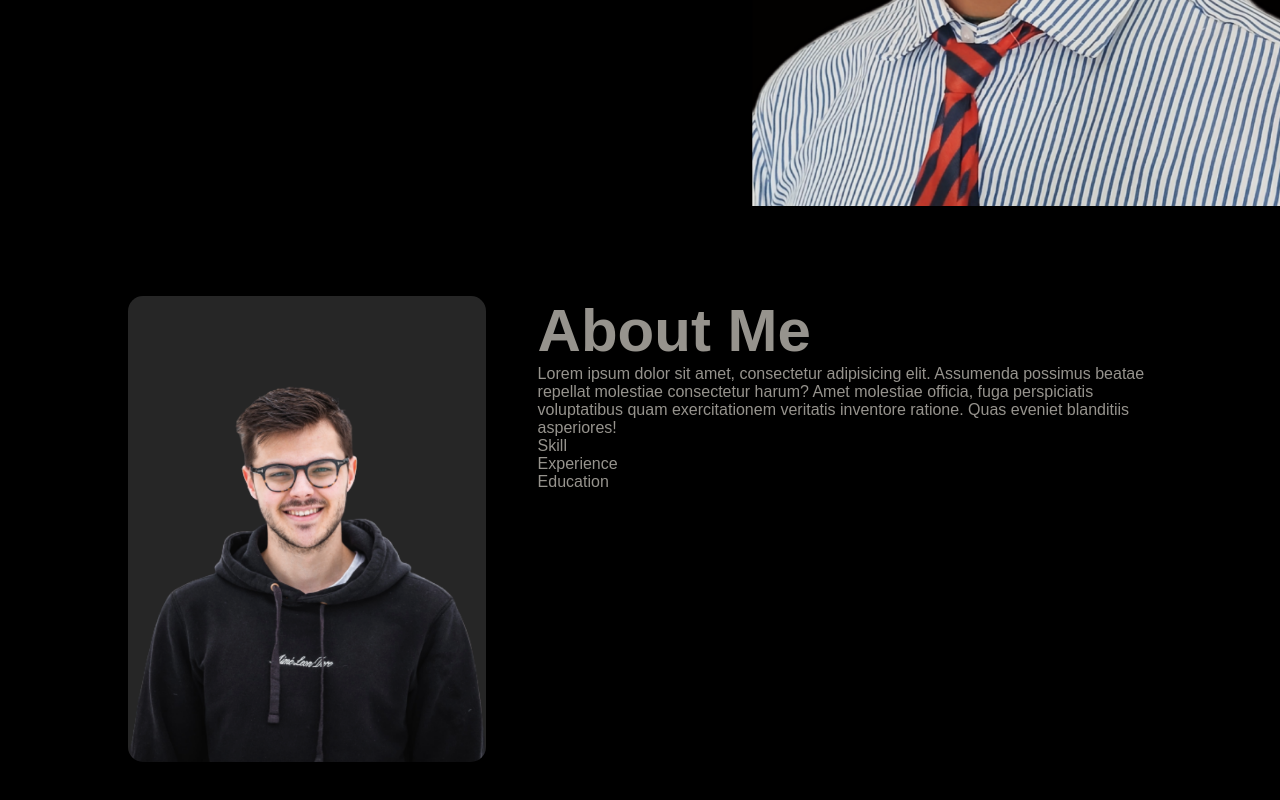
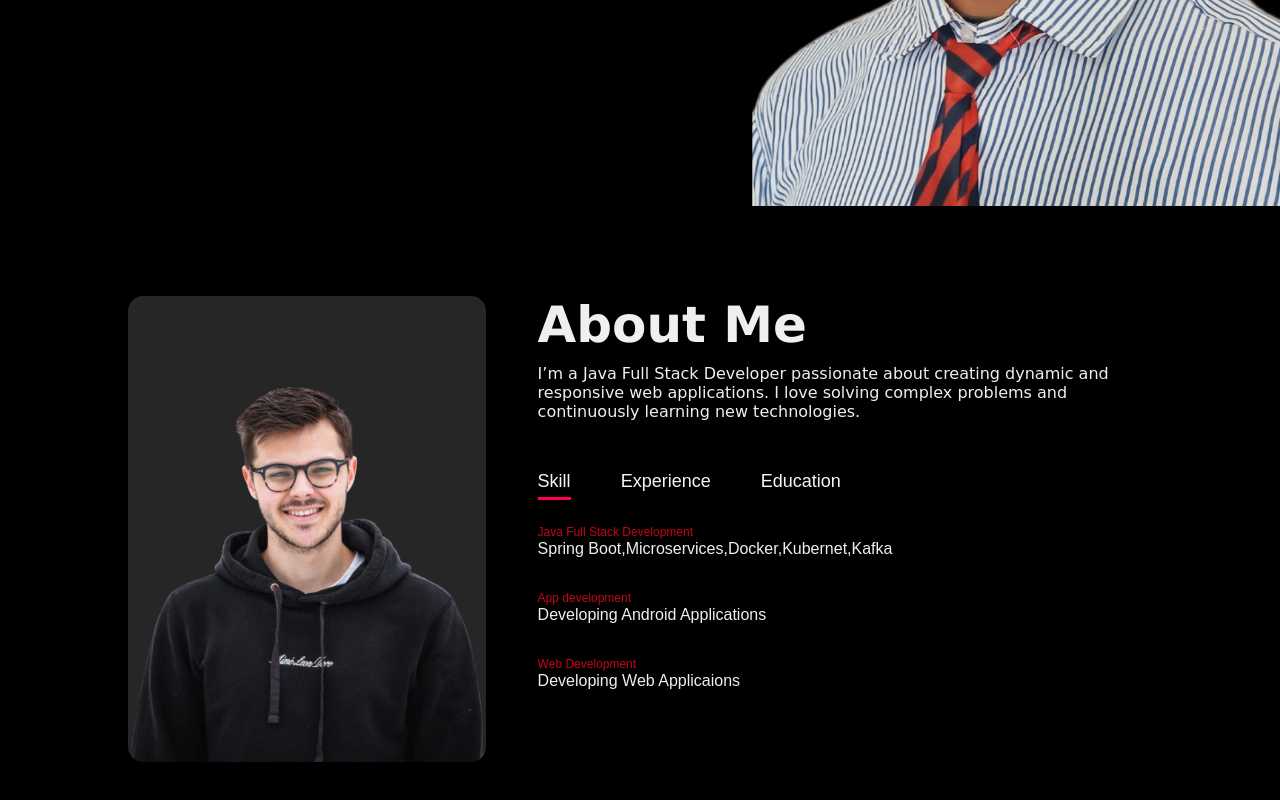
Before and after one commit to Smruti601/SR-Personal-Portfolio-, a plain HTML site: page index.html in a window 1280 px wide. Shown: the part 594-1394 px from the top of the page. Drawn offline with Linux system fonts and the light colour scheme.

Commit message:
about me section pushed

```diff
--- a/index.html
+++ b/index.html
@@ -35,16 +35,58 @@
                 </div>
                 <div class="about_col_2">
                     <h1 class="sub-title">About Me</h1>
-                    <p>Lorem ipsum dolor sit amet, consectetur adipisicing elit. Assumenda possimus beatae repellat molestiae consectetur harum? Amet molestiae officia, fuga perspiciatis voluptatibus quam exercitationem veritatis inventore ratione. Quas eveniet blanditiis asperiores!</p>
+                    <p>
+                        I’m a Java Full Stack Developer passionate about creating dynamic and responsive web applications.
+                        I love solving complex problems and continuously learning new technologies.
+                    </p>
 
                     <div class="tab_title">
-                        <div class="tab-links">Skill</div>
-                        <div class="tab-links">Experience</div>
-                        <div class="tab-links">Education</div>
+                        <div class="tab_links active_link" onclick="opentab('skill')">Skill</div>
+                        <div class="tab_links" onclick="opentab('experience')">Experience</div>
+                        <div class="tab_links" onclick="opentab('education')">Education</div>
+                    </div>
+                    <div class="tab_contains active_tab" id="skill">
+                        <ul>
+                            <li><span>Java Full Stack Development</span><br>Spring Boot,Microservices,Docker,Kubernet,Kafka </li>
+                            <li><span>App development</span><br>Developing Android Applications</li>
+                            <li><span>Web Development</span><br>Developing Web Applicaions</li>
+                        </ul>
+                    </div>
+                    <div class="tab_contains" id="experience">
+                        <ul>
+                            <li><span>No professional experience yet</span><br>
+                                Actively building projects and open to internship or full-time opportunities in Java Full Stack Development.
+                            </li>
+                        </ul>
+                    </div>
+
+                    <div class="tab_contains" id="education">
+                        <ul>
+                            <li><span>Bachalor Of Computer Application</span><br>Utkal University,Odisha,India</li>
+                            <li><span>Council Of Higher Secondary Education(CHSE)</span><br>Nayagarh Higher Secondary School,Nayagarh,Odisha,India</li>
+                            <li><span>Board Of Secondary Education</span><br>Kishore Chandra Nodal Vidyapitha,Gania,Nayagarh,Odisha,India</li>
+                        </ul>
                     </div>
                 </div>
             </div>
         </div>
     </div>
+
+    <script>
+        var tablinks = document.getElementsByClassName("tab_links");
+        var tabcontains = document.getElementsByClassName("tab_contains");
+
+        function opentab(tabname){
+            for (let tablink of tablinks) {
+                tablink.classList.remove("active_link");
+            }
+            for (let tabcontain of tabcontains) {
+                tabcontain.classList.remove("active_tab");
+            }
+            event.currentTarget.classList.add("active_link");
+            document.getElementById(tabname).classList.add("active_tab");
+        }
+    </script>
+
 </body>
 </html>
--- a/style.css
+++ b/style.css
@@ -48,7 +48,7 @@ nav ul li a::after{
     position: absolute;
     left: 0;
     bottom: -6px;
-    transition: 1s;
+    transition: 0.5s;
 }
 
 nav ul li a:hover::after{
@@ -61,6 +61,7 @@ nav ul li a:hover::after{
 }
 .header-text h1{
     font-size: 60px;
+
     margin-top: 20px;
 }
 .header-text h1 span{
@@ -71,7 +72,7 @@ nav ul li a:hover::after{
 /* About Section */
 #about{
       padding: 80px 0;
-      color: rgba(212, 207, 199, 0.71);
+      color: rgb(240, 239, 238);
 }
 .row{
     display: flex;
@@ -89,12 +90,52 @@ nav ul li a:hover::after{
 .about_col_2{
     flex-basis: 60%;
 }
+.about_col_2 p{
+    font-family: cursive;
+    margin-top: 10px;
+}
 .sub-title{
-    font-size: 60px;
-
+    font-size: 50px;
+    font-family:Verdana, Geneva, Tahoma, sans-serif;
     font-weight: 600;
 }
 
 .tab_title{
-
+    display: flex;
+    max-resolution: 20px 0 40px;
 }
+.tab_links{
+    margin: 50px 50px 0 0 ;
+    font-size: 18px;
+    font-weight: 500;
+    cursor: pointer;
+    position: relative;
+    color: aliceblue;
+}
+.tab_links::after{
+    content: '';
+    width: 0;
+    height: 3px;
+    background: #ff004f;
+    position: absolute;
+    left: 0;
+    bottom: -8px;
+    transition: 0.5s;
+}
+.tab_links.active_link::after{
+    width: 100%;
+}
+.tab_contains ul li{
+    list-style:none;
+    margin: 30px 0;
+}
+.tab_contains ul li span{
+    color: #c40616;
+    font-size: 12px;
+}
+.tab_contains{
+    display: none;
+}
+.tab_contains.active_tab{
+    display: block;
+}
```
